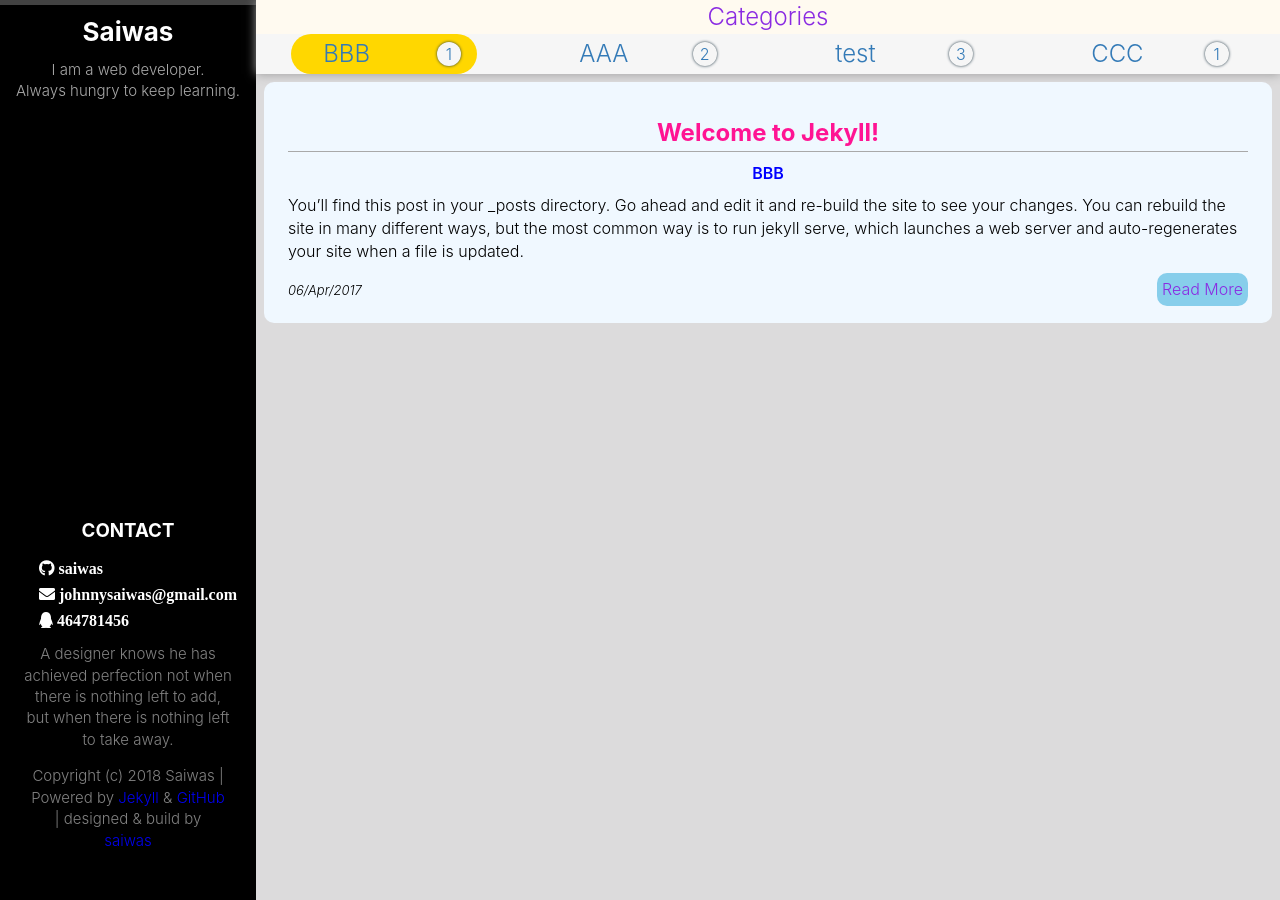
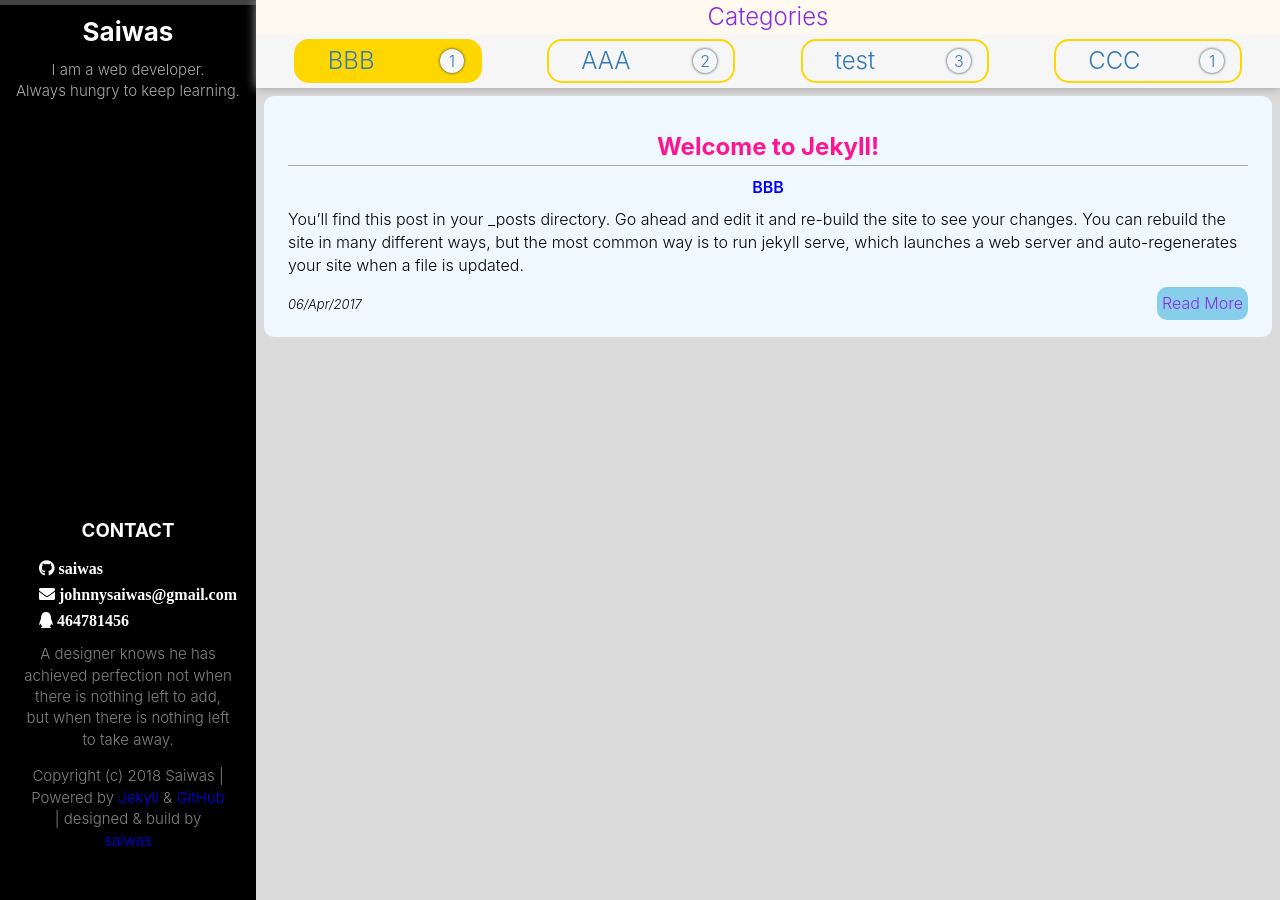
Before and after one commit to saiwas/blog, a Jekyll site: the page built from index.md, in a window 1280 px wide. Built offline with Jekyll 4.4.1, drawn with Linux system fonts in a browser that asks for light colours.

Commit message:
Improve category UX

```diff
--- a/_includes/categories.html
+++ b/_includes/categories.html
@@ -3,7 +3,7 @@
   {% assign idx = 0 %} {% for category in site.categories %}
   <li {% if idx==0 %} class="active" {% endif %} data-show="{{ category | first }}"
     ontouchstart="setBorder(this, 'inset')"
-    ontouchend="setBorder(this, 'hidden')"
+    ontouchend="setBorder(this, 'none');this.style.borderTop='1px solid #999'"
     onclick="showContent(this)">
     <a href="javascript:void(0)">
       {{ category | first }}
--- a/_sass/components/categories.scss
+++ b/_sass/components/categories.scss
@@ -1,17 +1,25 @@
 #categories {
+    background-color: #F6F6F6;
+    box-shadow: 0 0 10px #999;
+    margin-top: 3rem;
+    padding: 0;
+    font-size: 1.5em;
     p {
         background-color: floralwhite;
         color: blueviolet;
         text-align: center;
     }
+    a {
+        color: #337ab7;
+        &:hover {
+            text-decoration: none;
+        }
+    }
     ul li {
-        border-radius: 25px;
-        border-style: hidden;
-        border-color: gold;
-        &:hover,
-        &:active {
-            border-style: ridge;
-        }
+        line-height: 2.5rem;
+        border-top: 1px solid #999;
+        padding-left: 2rem;
+        list-style: none;
         &.active {
             background-color: gold;
         }
--- a/_sass/layout/_base.scss
+++ b/_sass/layout/_base.scss
@@ -26,23 +26,6 @@ a {
     max-width: 1250px;
 }
 
-#categories {
-    background-color: #F6F6F6;
-    margin-top: 3rem;
-    padding: 0;
-    font-size: 1.5em;
-    box-shadow: 0 0 10px #999;
-    li {
-        line-height: 2.5rem;
-        border-bottom: 2px solid #DDDDDD;
-        padding-left: 2rem;
-        list-style: none;
-    }
-    a {
-        color: #337ab7;
-    }
-}
-
 #footer {
     background-color: $base_color;
     color: white;
--- a/css/widescreen.css
+++ b/css/widescreen.css
@@ -18,10 +18,15 @@
     #categories ul {
         display: flex;
         justify-content: space-around;
+        padding: 5px;
     }
     #categories ul li {
-        border: none;
+        border: 2px solid gold;
+        border-radius: 15px;
         width: 15%;
+    }
+    #categories ul li:hover {
+        border-style: ridge;
     }
     .category-cnt {
         margin: 0.5em 1em;
```
